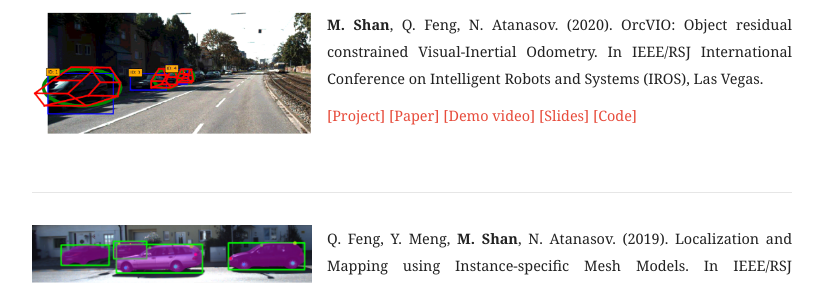
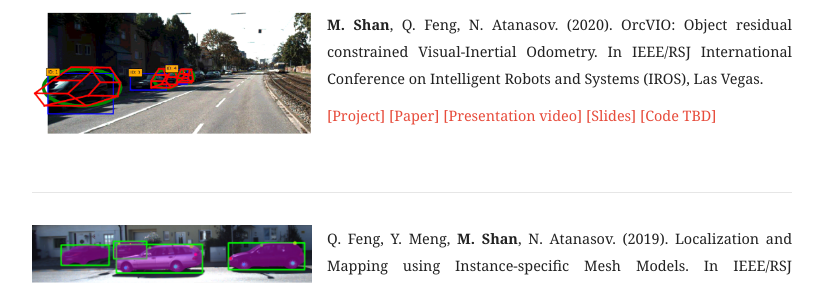
Before and after one commit to moshanATucsd/moshanATucsd.github.io, a Jekyll site: the page built from publication/index.html, in a window 1280 px wide. Shown: the part 493-776 px from the top of the page, without its empty margins (228-1060 px from the left). Built offline with Jekyll 4.4.1, drawn with Linux system fonts in a browser that asks for light colours; nearby versions of some CDN libraries.

Commit message:
Update index.html

```diff
--- a/publication/index.html
+++ b/publication/index.html
@@ -51,9 +51,9 @@ category: publication
         <p>
         <a href="https://moshanatucsd.github.io/orcvio_githubpage/">[Project]</a>
         <a href="https://arxiv.org/abs/2007.15107">[Paper]</a>
-        <a href="https://www.youtube.com/watch?v=CRDSB-SYFhQ&feature=youtu.be">[Demo video]</a>
-        <a href="https://docs.google.com/presentation/d/12nX-SHC_ZR3yoyOscBn3ZU_Oqsk0jpolGdX7IH7HKM8/edit?usp=sharing">[Slides]</a>
-        <a href="https://github.com/moshanATucsd/orcvio_python_opensource">[Code]</a>
+        <a href="https://youtu.be/Kv04jqdwmNc">[Presentation video]</a>
+        <a href="/pdfs/poster/OrcVIO IROS 2020 final presentation slides.pdf">[Slides]</a>
+        <a href="">[Code TBD]</a>
         </p>
     </div>
     </section>
```
